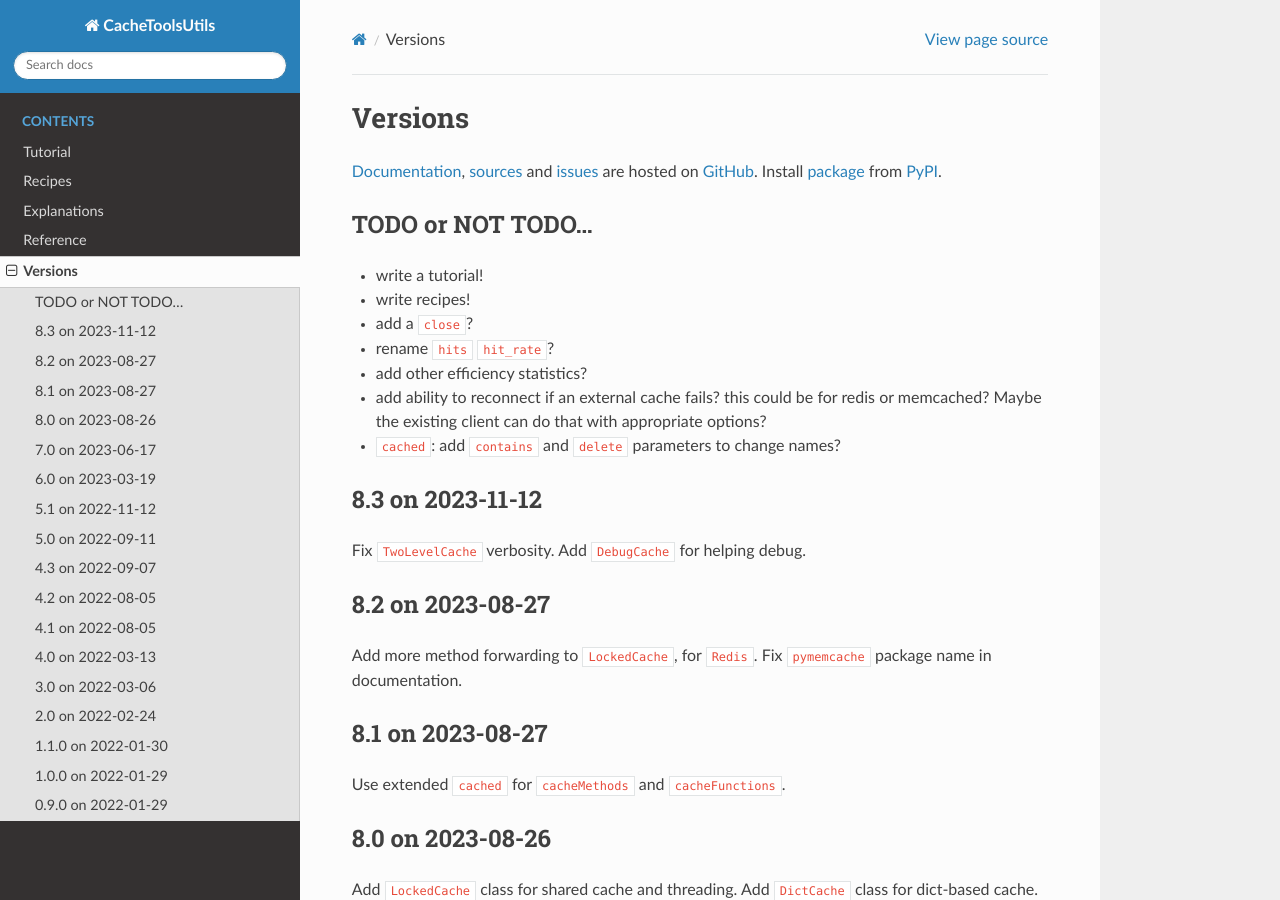
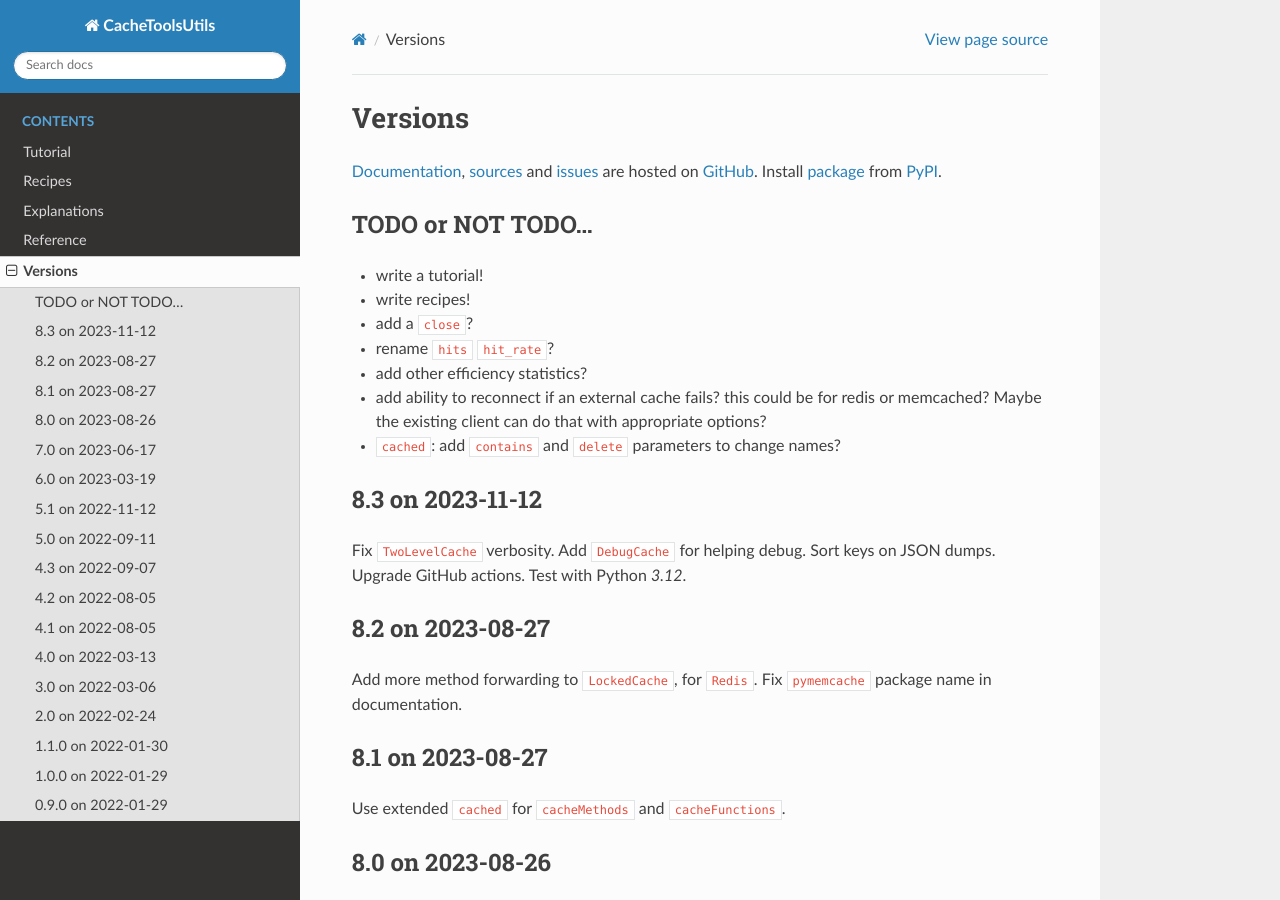
Before and after one commit to zx80/cachetools-utils, a Sphinx documentation site: the page built from docs/VERSIONS.md, in a window 1280 px wide and 900 px high. Built offline with Sphinx 7.4.7 and the Read the Docs theme 2.0.0, drawn with Linux system fonts in a browser that asks for light colours; pages that are not in the unit, such as notebooks, are missing from menus.

Commit message:
set version data

```diff
--- a/docs/VERSIONS.md
+++ b/docs/VERSIONS.md
@@ -23,6 +23,9 @@ Install [package](https://pypi.org/project/CacheToolsUtils/) from
 
 Fix `TwoLevelCache` verbosity.
 Add `DebugCache` for helping debug.
+Sort keys on JSON dumps.
+Upgrade GitHub actions.
+Test with Python *3.12*.
 
 ## 8.2 on 2023-08-27
 
```
